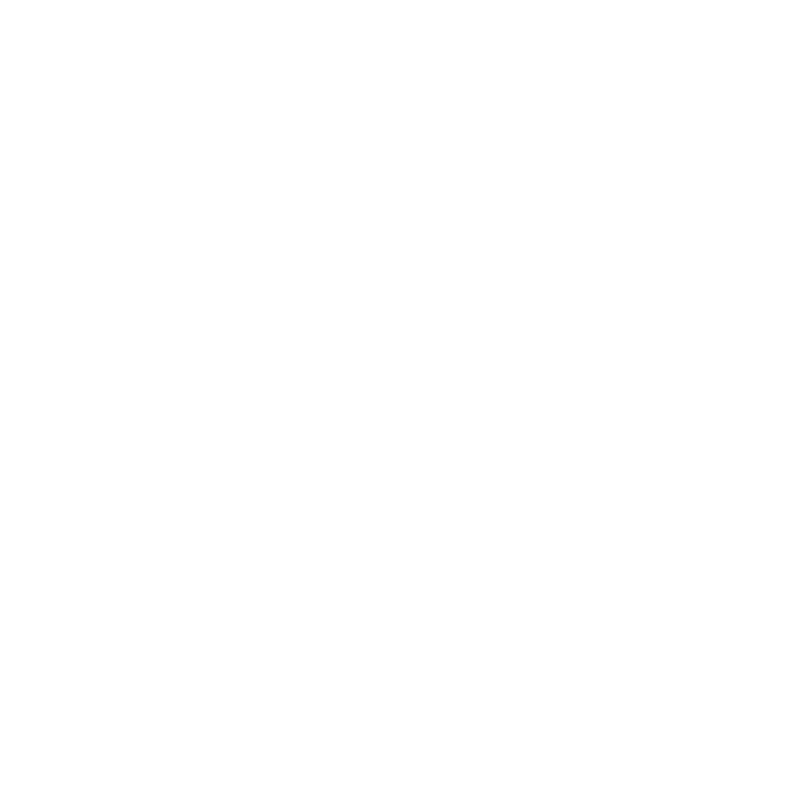
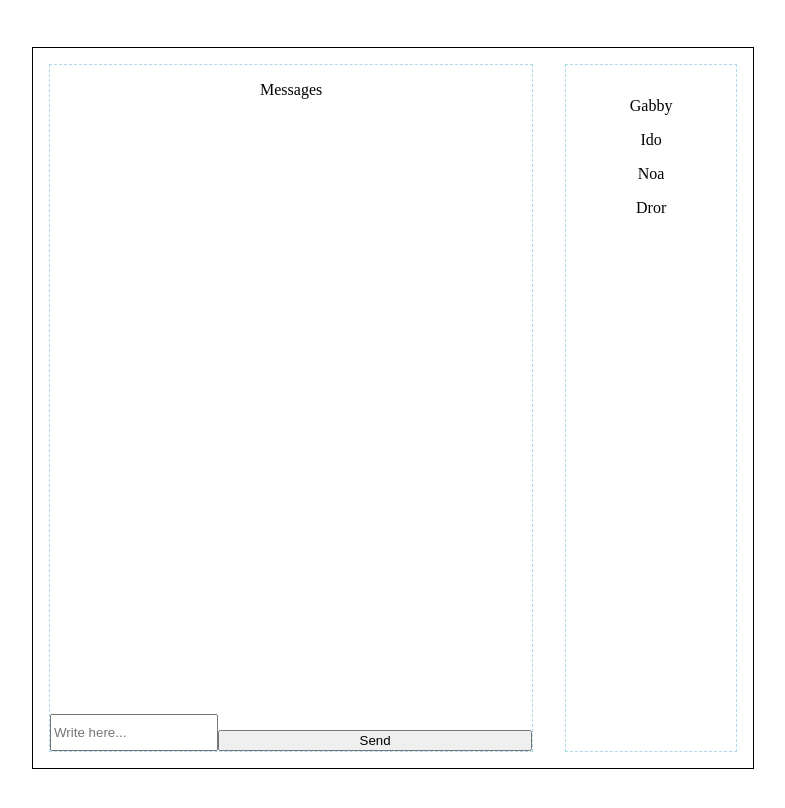
Before and after one commit to gabbyMill/Chat-Room, a React (Create React App) app: page /room in a window 1280 px wide. Shown: the top 808 px of the page, without its empty margins (255-1040 px from the left). Built offline with nearby package versions, Linux system fonts and the light colour scheme.

Commit message:
Added Comps
Added components with basic look of app + little css

```diff
--- a/src/App.scss
+++ b/src/App.scss
@@ -1,3 +1,8 @@
+* {
+  box-sizing: content-box;
+  width: 100%; // ?
+}
+
 .App {
   width: 100%;
   height: 100vh;
@@ -6,3 +11,37 @@
   justify-content: center;
   align-items: center;
 }
+
+#chat-room {
+  display: flex;
+  width: 90vh;
+  height: 90vh;
+  border: solid 1px black;
+  justify-content: space-between;
+}
+
+.mess-bar {
+  display: flex;
+  flex-direction: column;
+  margin: 1rem;
+  justify-content: space-between;
+  border: 1px dashed lightblue;
+  width: 70vh;
+  // Add width, stretch until participants
+}
+
+.participants {
+  padding: 1rem;
+  margin: 1rem;
+  border: 1px dashed lightblue;
+  width: 20vh;
+  // add scrollable
+}
+
+.chat-bar {
+  display: flex;
+}
+
+.inp {
+  width: 10rem;
+}
--- /dev/null
+++ b/src/components/ChatBar.jsx
@@ -0,0 +1,8 @@
+export default function ChatBar(props) {
+  return (
+    <div className="chat-bar">
+      <input className="inp" placeholder="Write here..."></input>
+      <button className="send-btn">Send</button>
+    </div>
+  );
+}
--- a/src/components/ChatRoom.jsx
+++ b/src/components/ChatRoom.jsx
@@ -1,14 +1,27 @@
 import { useLocation } from "react-router-dom";
+import Messages from "./Messages";
+import Participant from "./Participant";
+import ChatBar from "./ChatBar";
 
 export default function ChatRoom(props) {
   const { state } = useLocation();
   const data = useLocation();
   console.log(data);
   return (
-    <>
-      <div>
+    <div id="chat-room">
+      <div className="mess-bar">
+        <Messages />
+        <ChatBar />
+      </div>
+      {/* Map over participants and render:
+         <Participant name="pName" />*/}
+      <div className="participants">
+        <Participant name="Gabby  " />
+        <Participant name="Ido" />
+        <Participant name="Noa" />
+        <Participant name="Dror" />
         <p>{state}</p>
       </div>
-    </>
+    </div>
   );
 }
--- /dev/null
+++ b/src/components/Messages.jsx
@@ -0,0 +1,9 @@
+export default function Messages(props) {
+  return (
+    <>
+      <div>
+        <p>{"Messages"}</p>
+      </div>
+    </>
+  );
+}
--- /dev/null
+++ b/src/components/Participant.jsx
@@ -0,0 +1,10 @@
+export default function Participant({ name }) {
+  // Change this if you want to use multiple props in the future
+  return (
+    <>
+      <div>
+        <p>{name}</p>
+      </div>
+    </>
+  );
+}
```
